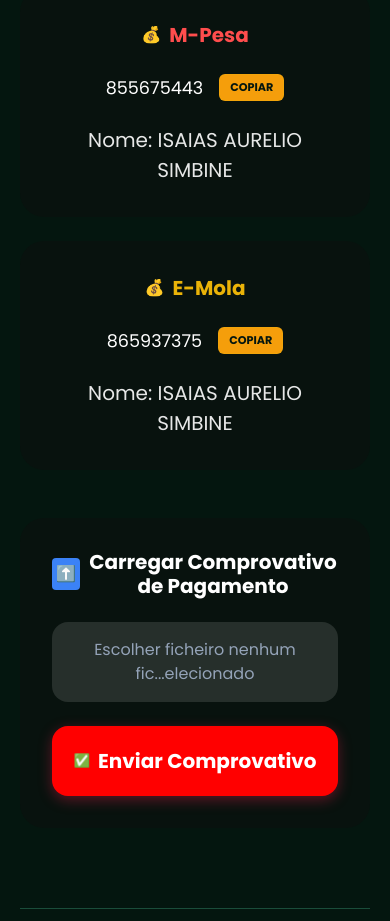
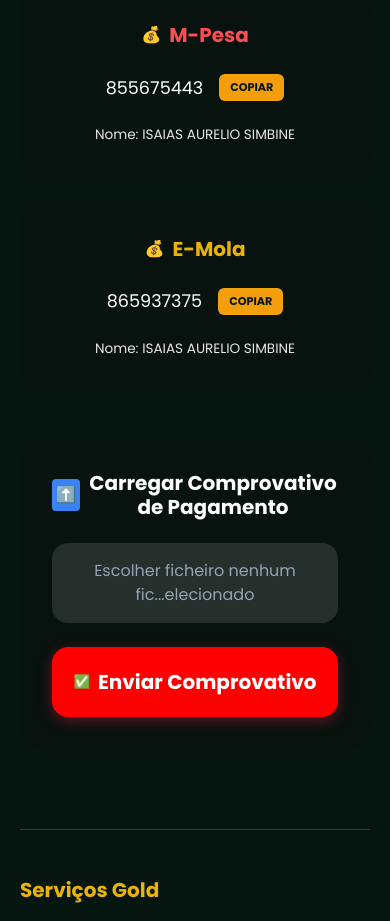
Before and after one commit to elidiojoaomaibass-lgtm/GOLD---SORVICES-, a React (Vite) app: page / in a window 390 px wide. Shown: the part 4400-5321 px from the top of the page. Built offline with nearby package versions, Linux system fonts and the light colour scheme.

Commit message:
UI: Reduced font size for beneficiary name to fit in one line on mobile

```diff
--- a/src/App.tsx
+++ b/src/App.tsx
@@ -351,7 +351,7 @@ function App() {
                 )}
               </AnimatePresence>
             </div>
-            <div style={{ fontSize: '1.25rem', color: 'white', opacity: 0.9 }}>
+            <div style={{ fontSize: '0.85rem', color: 'white', opacity: 0.9, whiteSpace: 'nowrap' }}>
               Nome: ISAIAS AURELIO SIMBINE
             </div>
           </div>
@@ -386,7 +386,7 @@ function App() {
                 )}
               </AnimatePresence>
             </div>
-            <div style={{ fontSize: '1.25rem', color: 'white', opacity: 0.9 }}>
+            <div style={{ fontSize: '0.85rem', color: 'white', opacity: 0.9, whiteSpace: 'nowrap' }}>
               Nome: ISAIAS AURELIO SIMBINE
             </div>
           </div>
```
